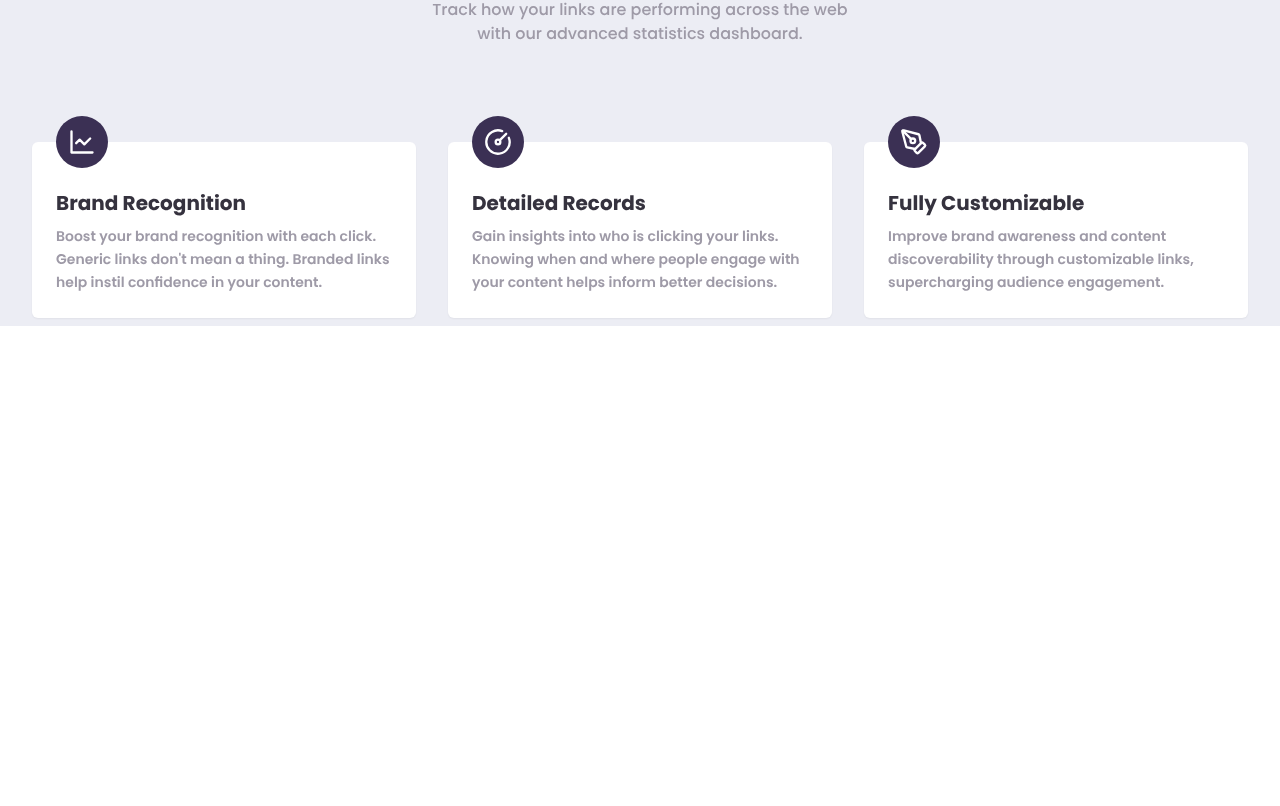
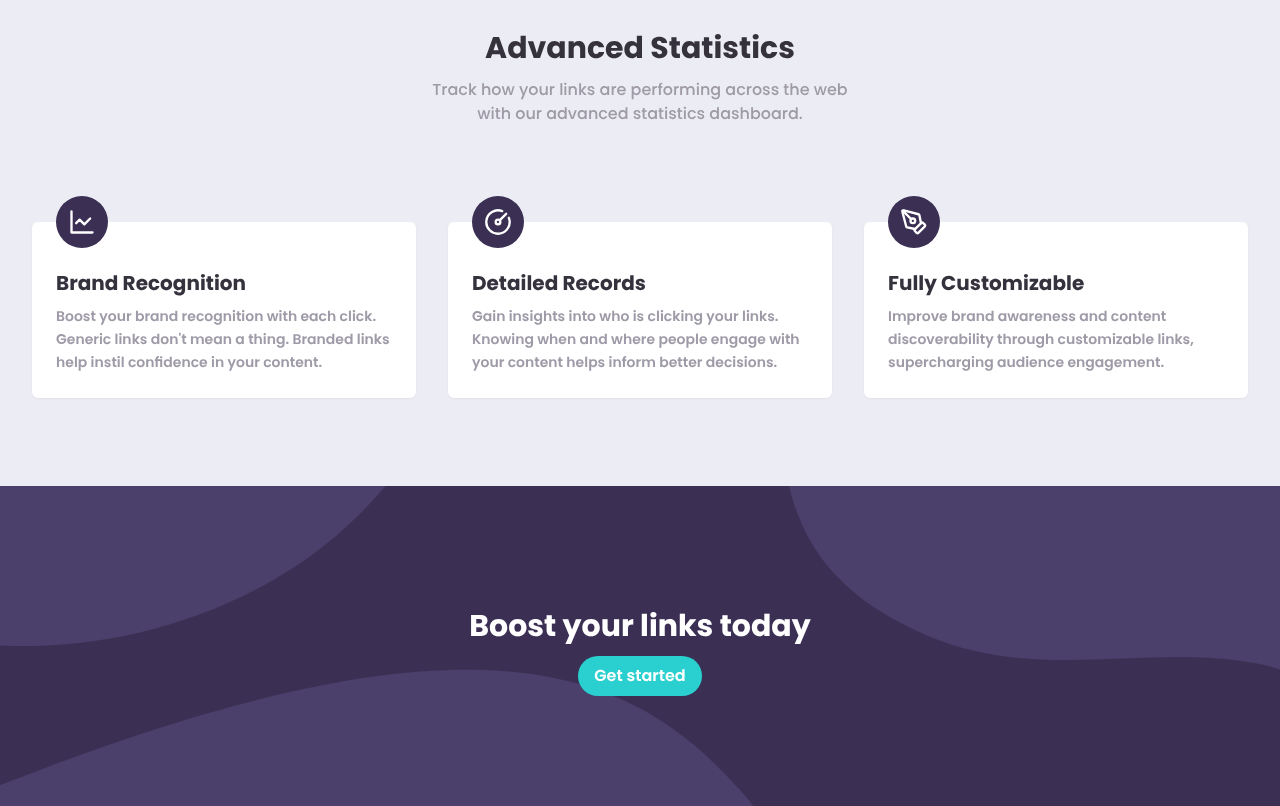
Before and after one commit to Rowada/shortly-landing-page, a React (Vite) app: page / in a window 1280 px wide. Shown: the part 694-1500 px from the top of the page. Before the commit the page ends 1020 px from the top, so only its background shows below. Built offline with nearby package versions, Linux system fonts and the light colour scheme.

Commit message:
style: added banner

```diff
--- a/src/App.jsx
+++ b/src/App.jsx
@@ -2,6 +2,7 @@ import React from "react";
 import { Nav } from "./components/Header/Nav";
 import { Hero } from "./components/Header/Hero";
 import { Features } from "./components/Features/Features";
+import { Banner } from "./components/Banners/Banner";
 
 function App() {
   return (
@@ -9,6 +10,7 @@ function App() {
       <Nav />
       <Hero />
       <Features />
+      <Banner />
     </>
   );
 }
--- /dev/null
+++ b/src/components/Banners/Banner.jsx
@@ -0,0 +1,17 @@
+import React from "react";
+import { Section } from "../Section/Section";
+
+export const Banner = () => {
+  return (
+    <div className="flex h-80 w-full flex-col items-center justify-center gap-3 bg-background bg-[url('src/assets/images/bg-boost-desktop.svg')] bg-cover bg-center bg-no-repeat text-center">
+      <Section>
+        <h3 className="py-3 text-2xl font-bold text-white md:text-3xl">
+          Boost your links today
+        </h3>
+        <button className="inline-flex items-center justify-center rounded-full bg-primary px-4 py-2 text-center text-base font-semibold text-white focus:ring-4">
+          Get started
+        </button>
+      </Section>
+    </div>
+  );
+};
--- a/src/components/Features/Features.jsx
+++ b/src/components/Features/Features.jsx
@@ -7,7 +7,7 @@ import { PenTool } from "lucide-react";
 
 export const Features = () => {
   return (
-    <div className="w-full bg-features">
+    <div className="w-full bg-features py-20">
       <Section>
         <div className="flex flex-col items-center justify-center">
           <h2 className="py-3 text-2xl font-bold text-text md:text-3xl">
--- a/tailwind.config.js
+++ b/tailwind.config.js
@@ -17,6 +17,10 @@ export default {
         foreground: "hsl(260, 8%, 14%)",
         features: "hsl(232, 26%, 94%)",
       },
+
+      backgroundImage: {
+        banner: "url('/src/assets/images/bg-boost-desktop.svg)",
+      },
     },
   },
   plugins: [],
```
